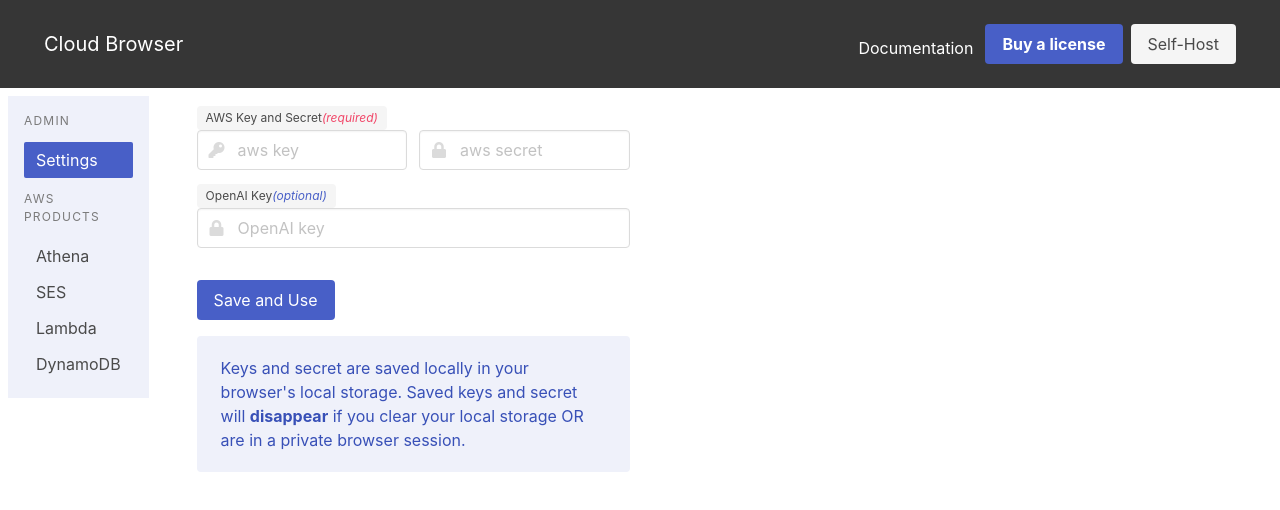
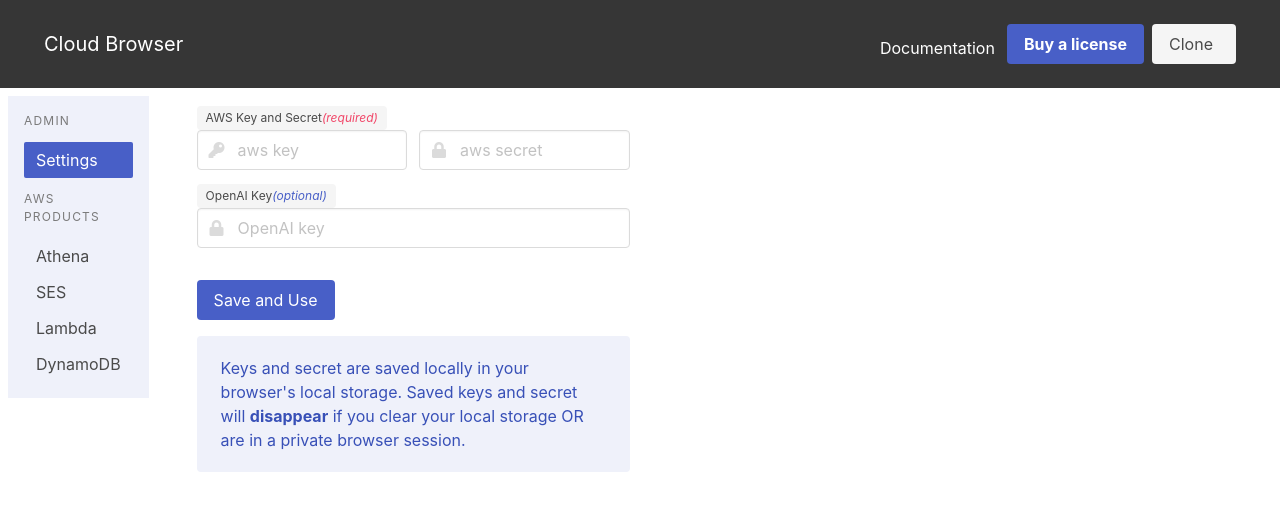
Before and after one commit to saiorama/cloud-browser, a plain HTML site: page index.html in a window 1280 px wide. Drawn offline with nearby package versions, Linux system fonts and the light colour scheme.

Commit message:
#1 documentation and self-host links fixed

```diff
--- a/index.html
+++ b/index.html
@@ -74,14 +74,14 @@
           <div class="navbar-end">
             <div class="navbar-item">
               <div class="buttons">
-                <a class="navbar-item has-text-white" @click="showAlert('Just checking!')" data-goatcounter-click="documentation-cloud-browser">
+                <a class="navbar-item has-text-white" href="https://github.com/saiorama/cloud-browser/blob/main/README.md" target="blank" data-goatcounter-click="documentation-cloud-browser">
                   Documentation
                 </a>
                 <a class="button is-link" @click="showAlert('Just checking!')" data-goatcounter-click="buy-license-cloud-browser">
                   <strong>Buy a license</strong>
                 </a>
-                <a class="button is-light" @click="showAlert('Just checking!')" data-goatcounter-click="self-host-cloud-browser">
-                  Self-Host
+                <a class="button is-light" href="https://github.com/saiorama/cloud-browser" target="_blank" data-goatcounter-click="self-host-cloud-browser">
+                  Clone <span class="icon is-medium"><i class="far fa-code-branch"></i></span>
                 </a>
               </div>
             </div>
```
